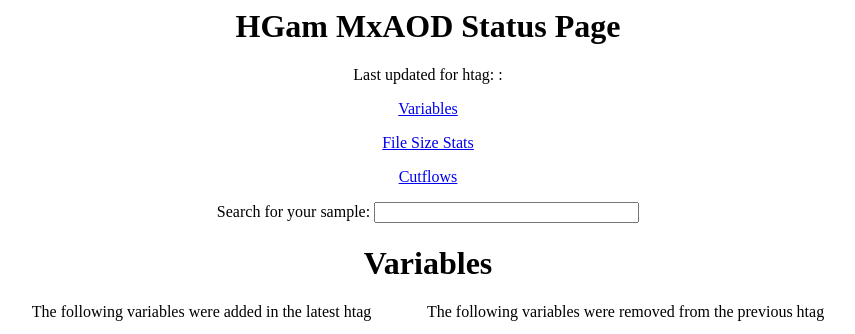
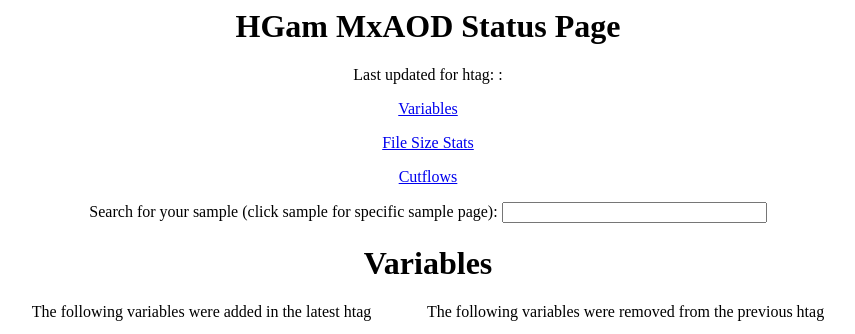
Before and after one commit to Rob-MFn-Fletcher/MxAODStatusPage, a PHP site: page / in a window 1280 px wide. Shown: the top 334 px of the page, without its empty margins (212-1067 px from the left). Run offline with PHP 8.4, Linux system fonts and the light colour scheme.

Commit message:
minor format changes

```diff
--- a/index.php
+++ b/index.php
@@ -51,7 +51,7 @@ function showResult(str) {
 <p><a href="#FileSize">File Size Stats</a> </p>
 <p><a href="#Cutflows">Cutflows</a> </p>
 
-<form>Search for your sample:
+<form>Search for your sample (click sample for specific sample page):
 <input type="text" size="30" onkeyup="showResult(this.value)">
 <div id="livesearch"></div>
 </form>
```
